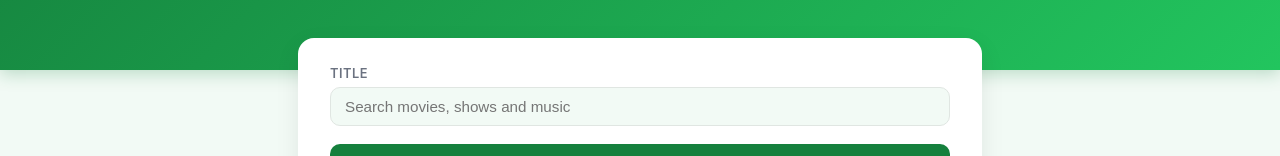
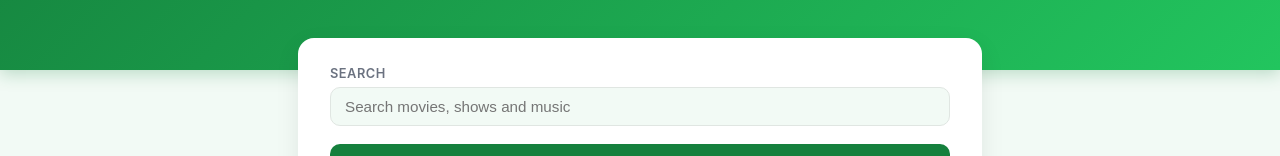
Before and after one commit to ThomasAlakkatt/MediaLibrary, a React (Vite) app in the folder frontend/: page / in a window 1280 px wide. Shown: the part 212-368 px from the top of the page. Built offline with nearby package versions, Linux system fonts and the light colour scheme.

Commit message:
Label the main search box Search
- It also searches artists and albums, not just titles

```diff
--- a/frontend/src/MediaSearch.jsx
+++ b/frontend/src/MediaSearch.jsx
@@ -218,7 +218,7 @@ export default function MediaSearch({ type, onLogSubmitted, onOpenRelease }) {
         <form onSubmit={handleSubmit}>
           <div className="input-row">
             <div className="input-group">
-              <label htmlFor="media-query">Title</label>
+              <label htmlFor="media-query">Search</label>
               <input
                 type="search"
                 id="media-query"
```
Also changed, not shown: 1 other file (tests, documents, lock files or other folders).
